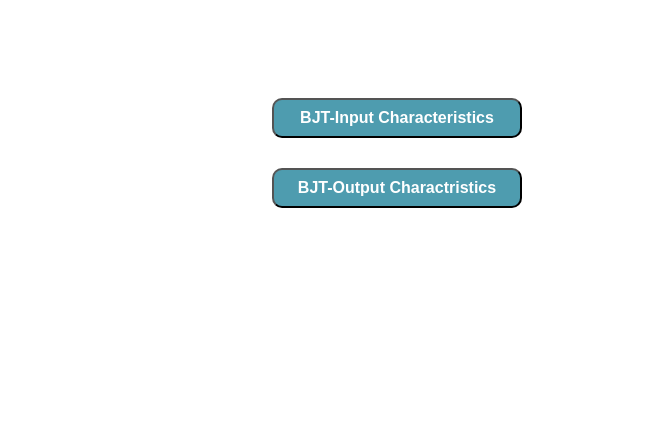
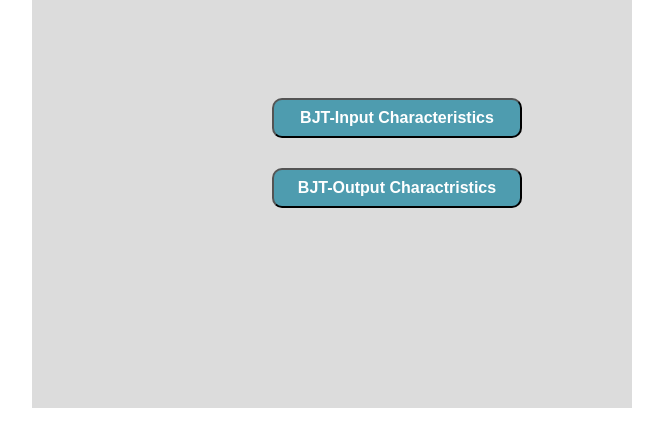
Before and after one commit to virtual-labs/exp-common-base-characteristics-iitkgp, a plain HTML site: page experiment/simulation/index.html in a window 1280 px wide. Shown: the whole page, without its empty margins (308-971 px from the left). Drawn offline with Linux system fonts and the light colour scheme.

Commit message:
exp11 uploaded

```diff
--- a/experiment/simulation/index.html
+++ b/experiment/simulation/index.html
@@ -7,7 +7,7 @@
 </head>
 <body>
 		<!-- Your code goes here-->
-		<div  style="position:relative;top:-22px;width:600px;height:410px; margin:0 auto;">
+		<div  style="background-color:Gainsboro;position:relative;top:-22px;width:600px;height:410px; margin:0 auto;">
 			<h2><marquee style="color:green;font-size:25pt;">BJT Common Base Characteristics</marquee></h2>
 
                             <input type="button" onclick="window.open('./bjtcbin_ver1.html','_blank');" value="BJT-Input Characteristics" style="position:absolute; top:100px;  right:110px;"/>
```
